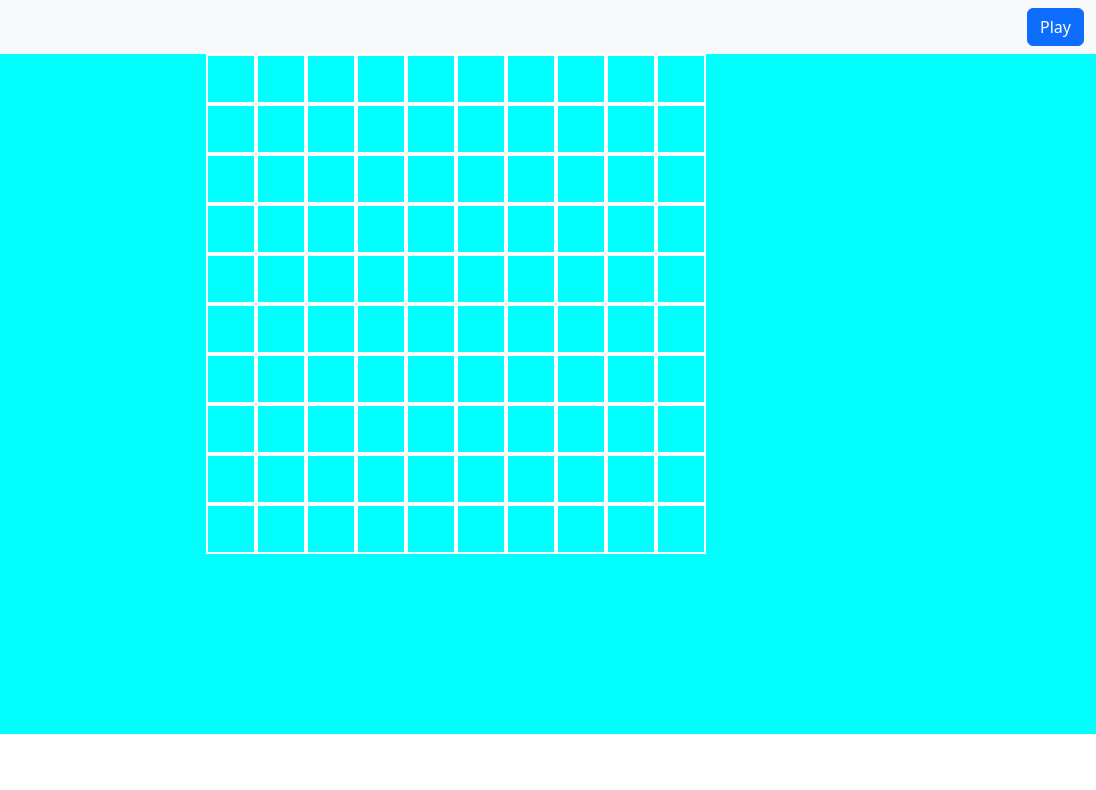
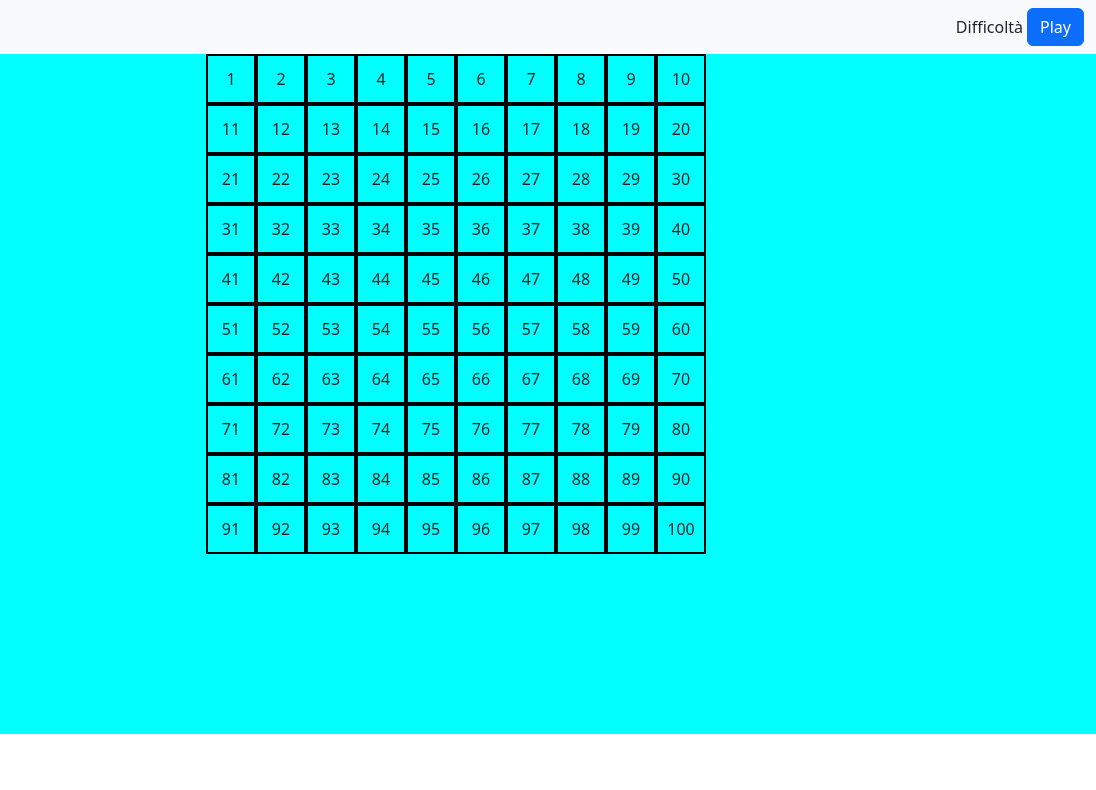
Before and after one commit to abdicore/js-campominato-grid, a plain HTML site: page index.html in a window 1280 px wide. Both pictures are taken after a click on the button "Play". Shown: the full height of the page, 184-1280 px from the left. Drawn offline with nearby package versions, Linux system fonts and the light colour scheme.

Commit message:
restyle-layout

```diff
--- a/css/style.css
+++ b/css/style.css
@@ -25,5 +25,9 @@ footer {
 .cell {
     height: calc(100% / 10);
     flex-basis: calc(100% / 10);
-    border: 2px solid white;
+    border: 2px solid black;
+    display: flex;
+    align-items: center;
+    justify-content: center;
+    cursor: pointer;
 }
--- a/index.html
+++ b/index.html
@@ -30,7 +30,7 @@
                 </a>
             </div>
             <div class=" d-flex align-items-center">
-                <a class="d-none nav-link " href="#" role="button" aria-expanded="false">Difficoltà</a>
+                <a id="select" class="d-none nav-link " href="#" role="button" aria-expanded="false">Difficoltà</a>
                 <select class="form-select d-none ms-1" aria-label="Disabled select example" disabled>
                     <option value="1">Hard</option>
                     <option value="2">Medium</option>
@@ -42,9 +42,13 @@
     </nav>
     <main>
         <div class="container-lg">
-            <div id="grid">
+            <div class="">
+                <div class="" id="grid">
+
+                </div>
 
             </div>
+
         </div>
 
 
--- a/js/script.js
+++ b/js/script.js
@@ -6,7 +6,7 @@ Ci saranno quindi 10 caselle per ognuna delle 10 righe.
 Quando l'utente clicca su ogni cella, la cella cliccata si colora di azzurro ed emetto un messaggio in console con il numero della cella cliccata.
 # MILESTONE 1 ok
 Prepariamo l'HTML ed il CSS per ottenere il risultato grafico che vediamo nell'immagine allegata.
-#MILESTONE 2
+#MILESTONE 2 ok
 Rimuoviamo le celle che abbiamo inserito nell'HTML in modo da generarle tramite JS. Al click del bottone play, vengono generate 100 celle in 10 righe da 10 celle ciascuna.
 #MILESTONE 3
 In ogni cella, deve comparire il numero corrispondente, in ordine da 1 a 100;
@@ -16,12 +16,16 @@ Al click sulla cella, stampiamo il numero della cella cliccata in console, poi c
 
 
 /*
-#MILESTONE 2
+#MILESTONE 2 ok
 Rimuoviamo le celle che abbiamo inserito nell'HTML in modo da generarle tramite JS. Al click del bottone play,
 vengono generate 100 celle in 10 righe da 10 celle ciascuna.
 */
 
 //Dichiarazioni funzioni
+
+function createCell (){
+
+}
 
 
 //Fase di preparazione
@@ -29,7 +33,8 @@ vengono generate 100 celle in 10 righe da 10 celle ciascuna.
 
 //richiamo gli elemnti dal dom
 const grid = document.getElementById('grid')
-const buttun = document.querySelector('button')
+const button = document.querySelector('button')
+const select = document.getElementById('select')
 
 //Elementi inizialai
 
@@ -37,17 +42,24 @@ const rows = 10;
 const cols = 10;
 const totalCell = rows * cols;
 
-//Regiamo al click
-buttun.addEventListener('click', function (){
-    // creco un ciclo per il numero di totalCell
-    for ( let i = 1; i <=totalCell; i++ ){
-        //creo le cell
+// Reagiamo al click
+button.addEventListener('click', function() {
+    // Rimuovo la classe d-none dalla select
+    select.classList.remove('d-none');
+
+    // Pulisco la griglia prima di generare nuove celle
+    grid.innerHTML = '';
+
+    // Creo un ciclo per il numero di totalCell
+    for (let i = 1; i <= totalCell; i++) {
+        // Creo la cella
         const cell = document.createElement('div');
-        //aggiungo la classe
+        // Aggiungo la classe alla cella
         cell.className = 'cell';
-        //inserisco in oagina
-        grid.appendChild(cell)
+        // Inserisco il numero progressivo nella cella
+        cell.textContent = i;
 
+        // Inserisco la cella nella griglia
+        grid.appendChild(cell);
     }
-
-})
+});
```
